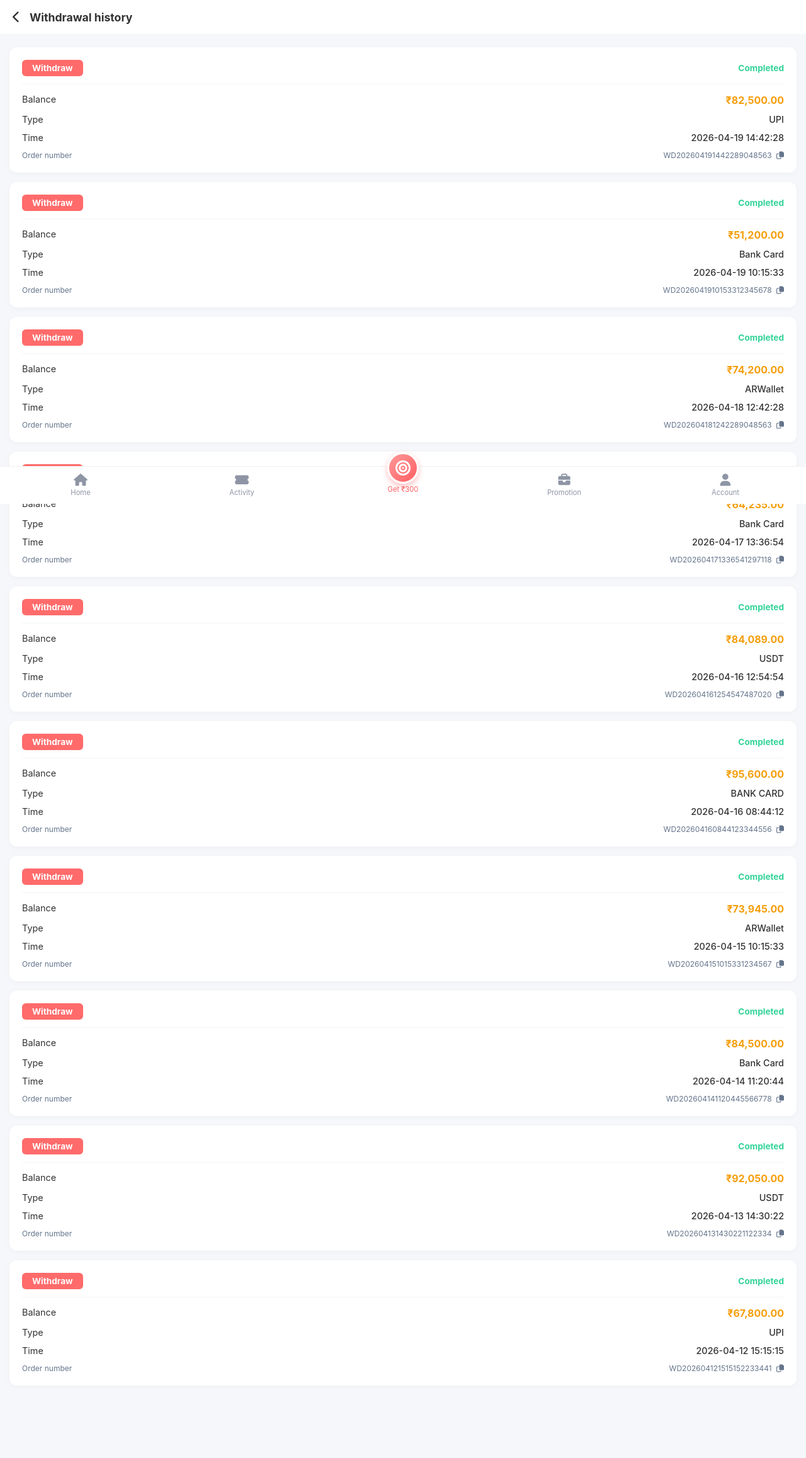
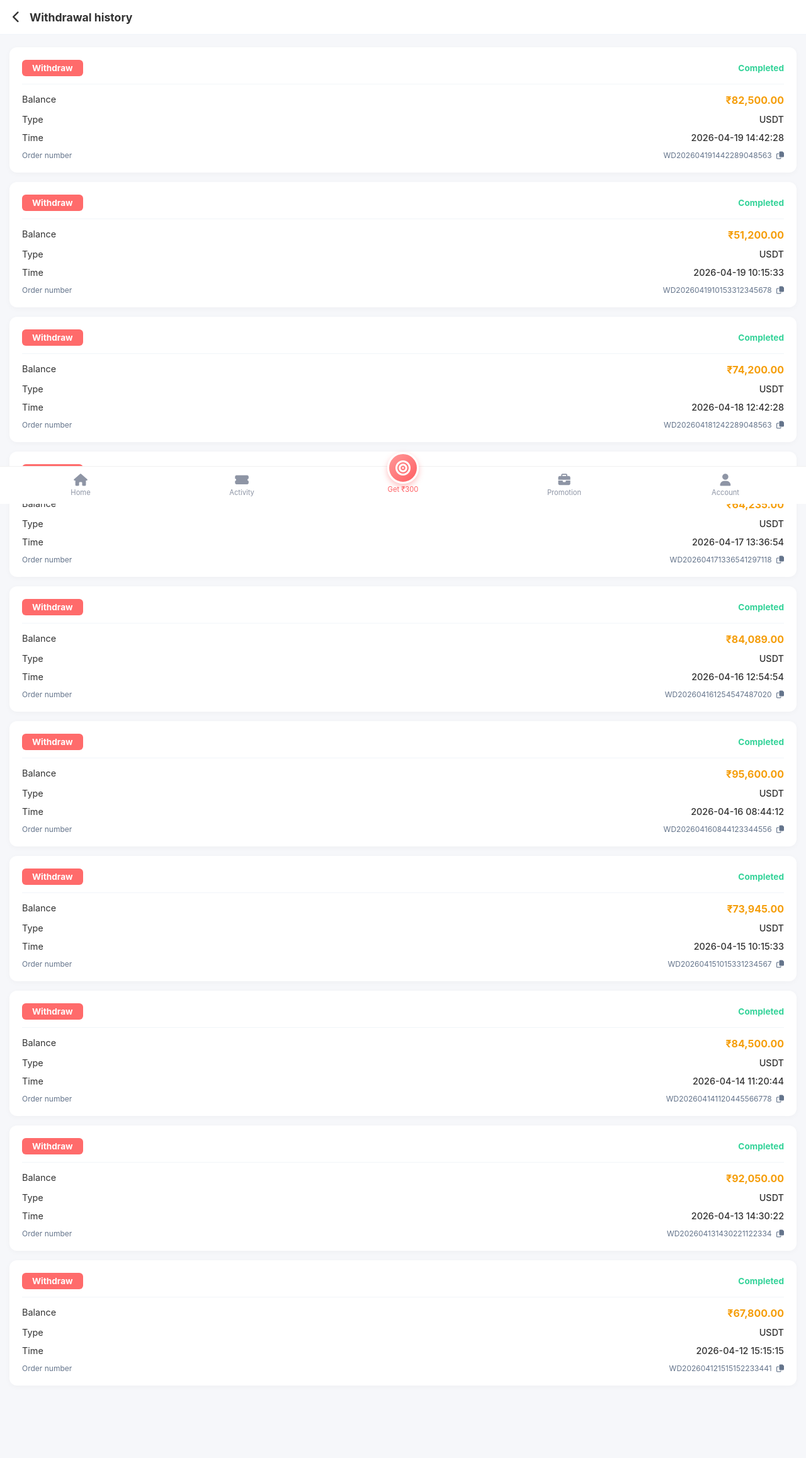
Before and after one commit to sandeepkumar9760/DG-Club.Shop, a Django app: page /withdraw-history/ in a window 1280 px wide. Shown: the whole page at 63% size. Run offline with Django 5.2, Linux system fonts and the light colour scheme; the visitor is signed in with stand-in values (Sample User, id 1).

Commit message:
Update all withdrawal types to USDT in history

```diff
--- a/templates/withdraw_history.html
+++ b/templates/withdraw_history.html
@@ -82,33 +82,33 @@
     // Mock Data Store - (April 12-19)
     const specificData = {
         "2026-04-19": [
-            { amount: 82500.00, type: "UPI", time: "2026-04-19 14:42:28", order: "WD202604191442289048563", status: "Completed" },
-            { amount: 51200.00, type: "Bank Card", time: "2026-04-19 10:15:33", order: "WD2026041910153312345678", status: "Completed" }
+            { amount: 82500.00, type: "USDT", time: "2026-04-19 14:42:28", order: "WD202604191442289048563", status: "Completed" },
+            { amount: 51200.00, type: "USDT", time: "2026-04-19 10:15:33", order: "WD2026041910153312345678", status: "Completed" }
         ],
         "2026-04-18": [
-            { amount: 74200.00, type: "ARWallet", time: "2026-04-18 12:42:28", order: "WD202604181242289048563", status: "Completed" },
-            { amount: 91500.00, type: "UPI", time: "2026-04-18 09:20:11", order: "WD202604180920119827361", status: "Rejected" }
+            { amount: 74200.00, type: "USDT", time: "2026-04-18 12:42:28", order: "WD202604181242289048563", status: "Completed" },
+            { amount: 91500.00, type: "USDT", time: "2026-04-18 09:20:11", order: "WD202604180920119827361", status: "Rejected" }
         ],
         "2026-04-17": [
-            { amount: 64235.00, type: "Bank Card", time: "2026-04-17 13:36:54", order: "WD202604171336541297118", status: "Completed" },
-            { amount: 55000.00, type: "UPI", time: "2026-04-17 11:15:00", order: "WD202604171115009988776", status: "Rejected" }
+            { amount: 64235.00, type: "USDT", time: "2026-04-17 13:36:54", order: "WD202604171336541297118", status: "Completed" },
+            { amount: 55000.00, type: "USDT", time: "2026-04-17 11:15:00", order: "WD202604171115009988776", status: "Rejected" }
         ],
         "2026-04-16": [
             { amount: 84089.00, type: "USDT", time: "2026-04-16 12:54:54", order: "WD202604161254547487020", status: "Completed" },
-            { amount: 95600.00, type: "BANK CARD", time: "2026-04-16 08:44:12", order: "WD202604160844123344556", status: "Completed" }
+            { amount: 95600.00, type: "USDT", time: "2026-04-16 08:44:12", order: "WD202604160844123344556", status: "Completed" }
         ],
         "2026-04-15": [
-            { amount: 73945.00, type: "ARWallet", time: "2026-04-15 10:15:33", order: "WD202604151015331234567", status: "Completed" },
-            { amount: 56000.00, type: "UPI", time: "2026-04-15 09:30:11", order: "WD202604150930119827361", status: "Rejected" }
+            { amount: 73945.00, type: "USDT", time: "2026-04-15 10:15:33", order: "WD202604151015331234567", status: "Completed" },
+            { amount: 56000.00, type: "USDT", time: "2026-04-15 09:30:11", order: "WD202604150930119827361", status: "Rejected" }
         ],
         "2026-04-14": [
-            { amount: 84500.00, type: "Bank Card", time: "2026-04-14 11:20:44", order: "WD202604141120445566778", status: "Completed" }
+            { amount: 84500.00, type: "USDT", time: "2026-04-14 11:20:44", order: "WD202604141120445566778", status: "Completed" }
         ],
         "2026-04-13": [
             { amount: 92050.00, type: "USDT", time: "2026-04-13 14:30:22", order: "WD202604131430221122334", status: "Completed" }
         ],
         "2026-04-12": [
-            { amount: 67800.00, type: "UPI", time: "2026-04-12 15:15:15", order: "WD202604121515152233441", status: "Completed" }
+            { amount: 67800.00, type: "USDT", time: "2026-04-12 15:15:15", order: "WD202604121515152233441", status: "Completed" }
         ]
     };
 
```
